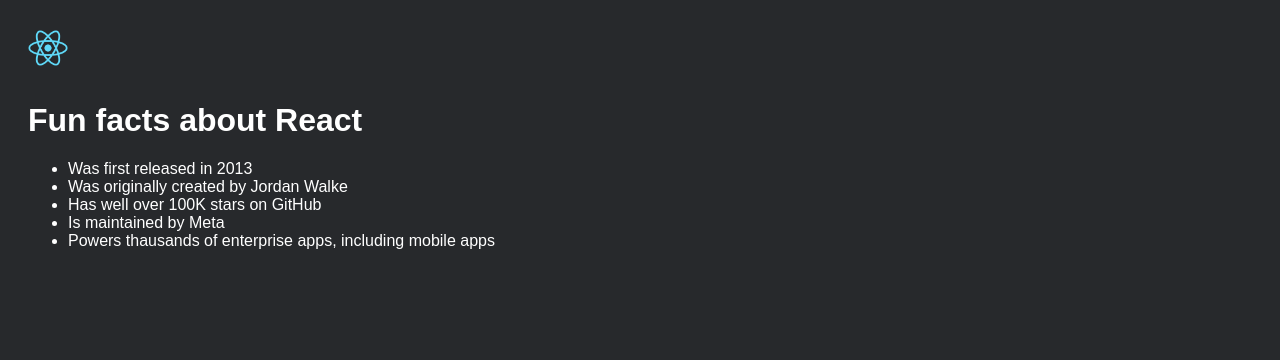
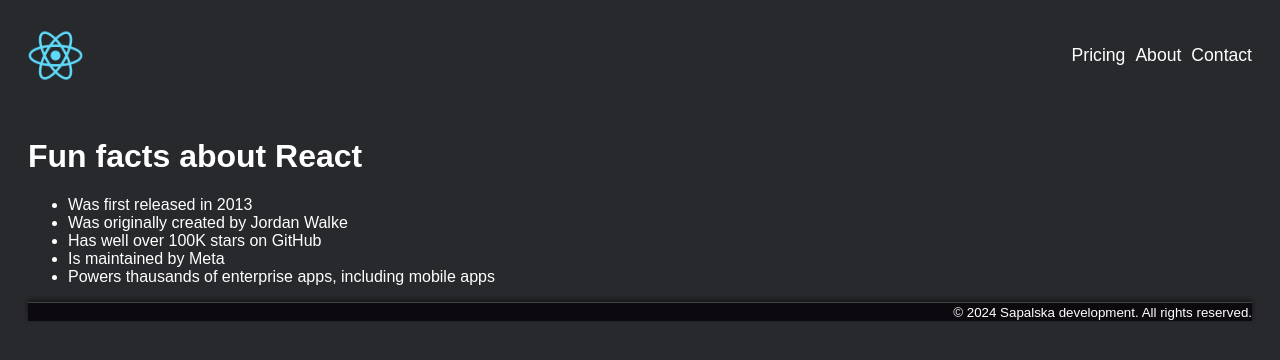
Before and after one commit to KSapalska/ReactInfoSite, a React (Vite) app: page / in a window 1280 px wide. Shown: the top 360 px of the page. Built offline with nearby package versions, Linux system fonts and the light colour scheme.

Commit message:
Styling with Classes

```diff
--- a/index.html
+++ b/index.html
@@ -2,9 +2,11 @@
 <html lang="en">
   <head>
     <meta charset="UTF-8" />
-    <link rel="icon" type="image/svg+xml" href="/vite.svg" />
-    <meta name="viewport" content="width=device-width, initial-scale=1.0" />
+    <!-- <link rel="icon" type="image/svg+xml" href="/vite.svg" /> -->
+    <!-- <meta name="viewport" content="width=device-width, initial-scale=1.0" /> -->
+    <link rel="stylesheet" href="src/index.css">
     <title>React Info Site</title>
+
   </head>
   <body>
     <div id="root"></div>
--- a/src/index.css
+++ b/src/index.css
@@ -1,3 +1,4 @@
+
 body {
   padding: 20px;
   font-family: Arial, Helvetica, sans-serif;
@@ -6,10 +7,37 @@
 }
 
 h1 {
-  margin-top: 30px;
+  margin-top: 55px;
 }
 
-img {
+.logo {
 
-  width: 40px;
+  width: 55px;
 }
+
+.header {
+  display: flex;
+  align-items: center;
+  justify-content: space-between;
+
+  }
+
+.nav-list {
+list-style: none ; /* Remove default list styling */
+display: flex;
+}
+
+.nav-list li {
+  margin-left: 10px; /* Space between list items */
+  font-size: 1.1rem;
+}
+
+.footer {
+background-color: rgb(13, 10, 15);
+text-align: right;
+margin-top: 20px;
+border-top: 1px solid #444;
+box-shadow: 0 -2px 5px rgba(0, 0, 0, 0.5);
+margin-top: auto;
+
+}
--- a/src/main.jsx
+++ b/src/main.jsx
@@ -1,14 +1,21 @@
 import React from "react";
 import { createRoot } from "react-dom/client";
 
-import "./index.css";
+//import "./index.css";
 
 const root = createRoot(document.getElementById("root"));
 
 function Header() {
   return (
-    <header>
-      <img src="src/assets/react-logo.png" alt="React logo" />
+    <header className="header">
+      <img className="logo" src="src/assets/react-logo.png" alt="React logo" />
+      <nav>
+        <ul className="nav-list">
+          <li>Pricing</li>
+          <li>About</li>
+          <li>Contact</li>
+        </ul>
+      </nav>
     </header>
   );
 }
@@ -29,9 +36,10 @@
 }
 
 function Footer() {
-  <footer>
+  return (
+  <footer className="footer">
     <small>© 2024 Sapalska development. All rights reserved.</small>
-  </footer>;
+  </footer>)
 }
 
 function Page() {
```
